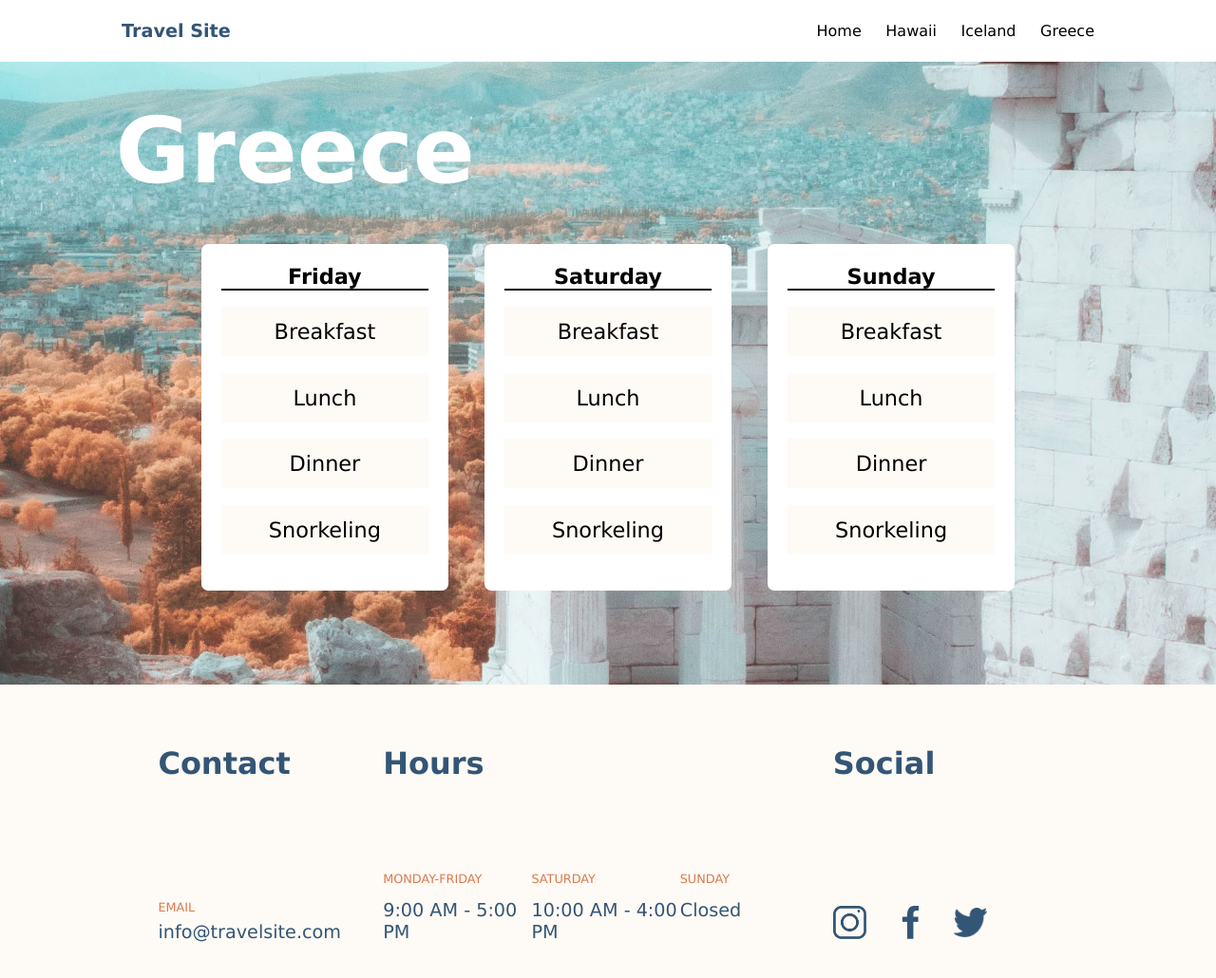
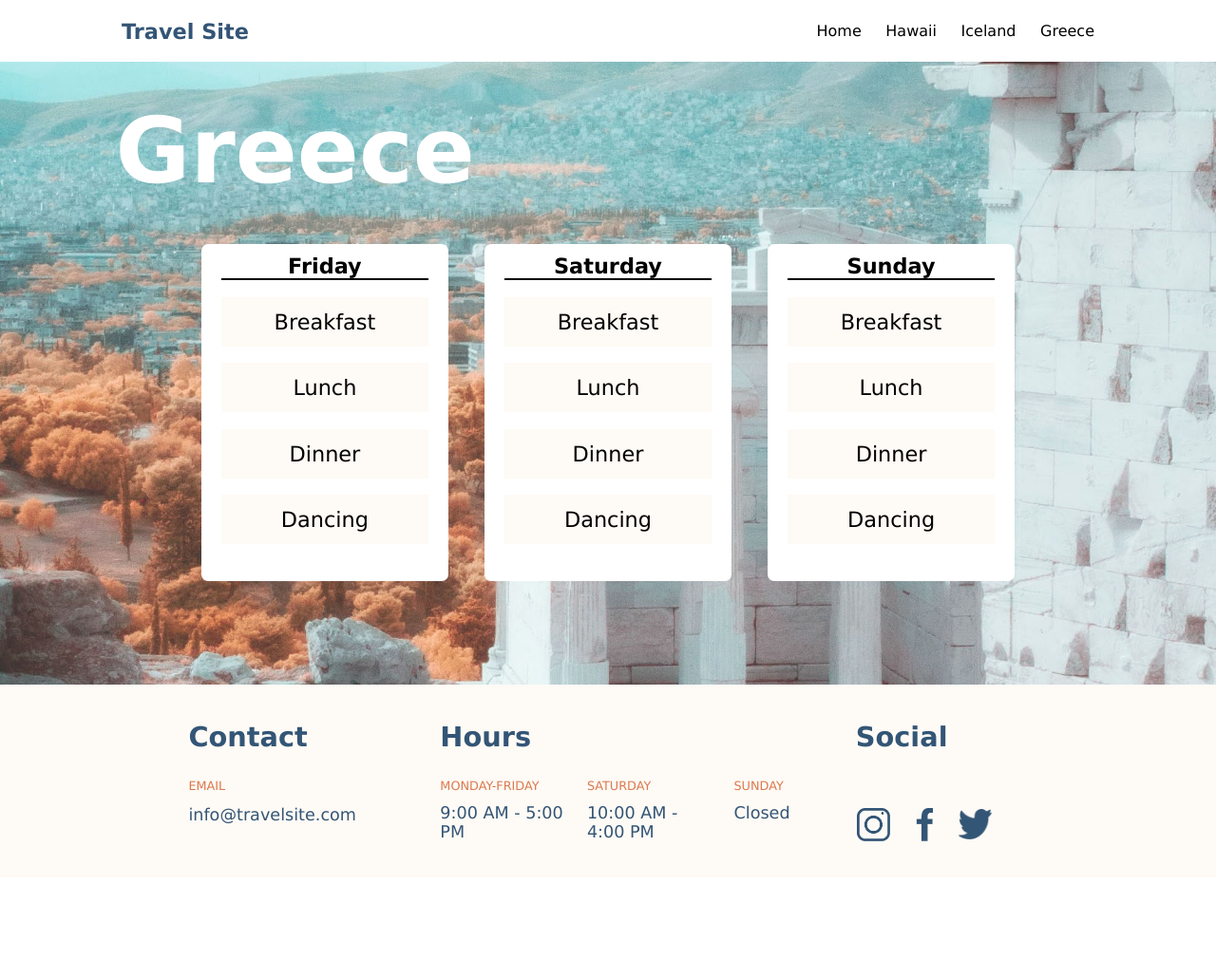
Before and after one commit to Starfodders/travelsite, a plain HTML site: page pages/greece.html in a window 1280 px wide. Shown: the whole page at 95% size. After the commit the page ends 924 px from the top, so only its background shows below. Drawn offline with Linux system fonts and the light colour scheme.

Commit message:
fixed footer

```diff
--- a/css/destinations.scss
+++ b/css/destinations.scss
@@ -29,7 +29,7 @@
     text-align: center;
     background-color: white;
     width: 25%;
-    padding: 2%;
+    padding: 1% 2% 2%;
     border-radius: 7px;
     font-size: 1.4rem;
     margin: 0 -5%;
--- a/css/main.scss
+++ b/css/main.scss
@@ -63,6 +63,7 @@
             @include card("../assets/images/hawaii.jpg");
             font-size: $mid-heading;
             font-weight: 700;
+            cursor: pointer;
         }
     }
 }
--- a/css/partials/global.scss
+++ b/css/partials/global.scss
@@ -46,7 +46,7 @@ $bg-color: #FEFAF5;
 $dest-heading: 6rem;
 $heading: 2.7rem;
 $mid-heading: 2rem;
-$sm-heading: 1.2rem;
+$sm-heading: 1.4rem;
 
 //MIXINS
 @mixin sectional {
@@ -118,65 +118,75 @@ header {
     color: $body-color;
     display: flex;
     width: 100%;
-    height: 400px;
-    padding: 5% 13% 10%;
-    justify-content: space-evenly;
+    padding: 3% 15.5%;
+    flex-wrap: wrap;
 
-    &__section {
-        width: 25%;
+    &__top {
+        display: flex;
+        justify-content: space-around;
+        width: 100%;
+        margin-bottom: 3%;
 
         &--title {
-            font-size: $mid-heading;
-            margin-bottom: 5%;
+            font-size: 1.8rem;
+            width: 30%;
+        }
+    }
+    &__bottom {
+        width: 100%;
+        display: flex;
+        justify-content: space-around;
+
+        &--container {
+            width: 30%;
+
+            &--hours {
+                width: 33%;
             }
 
-        &--small {
-            color: $highlight-orange;
-            text-transform: uppercase;
-            font-size: 0.8rem;
-            margin-bottom: 3%;
-        }
+            &__socials {
+                width: 50%;
+                display: flex;
+                justify-content: center;
+                align-items: flex-end;
+                gap: 20%;
+                margin-left: 18%;
 
-        &--detail {
-            font-size: $sm-heading;
-        }
-        &__hours {
-            display: flex;
-            flex-wrap: wrap;
 
-            p {
-                width: 33%;
-            }
-        }
-
-        &--socials {
-            width: 100%;
-            flex-wrap: nowrap;
-
-            img {
+                & img {
                     width: 35px;
                     height: 35px;
                     object-fit: contain;
-             margin-right: 10%;
                 }
+            }
+        }
+        &--title {
+            color: $highlight-orange;
+            font-size: 0.8rem;
+            text-transform: uppercase;
+            margin-bottom: 5%;
+        }
+        &--detail {
+            font-size: 1.1rem;
         }
      }
 }
 
-.footer__section:nth-child(1) {
+//specific alterations
+.footer__bottom--container:nth-child(2) {
     display: flex;
-    flex-direction: column;
     justify-content: space-between;
+    gap: 5%;
+}
+.footer__bottom--container--hours > .footer__bottom--title{
+    margin-bottom: 8%;
 }
 
-.footer__section:nth-child(2){
-    flex-grow: 2;
+.footer__top--title:nth-child(2), .footer__bottom--container:nth-child(2){
+    flex-grow: 1.5;
+}
+.footer__top--title:nth-child(3), .footer__bottom--container:nth-child(3) {
     display: flex;
-    flex-direction: column;
-    justify-content: space-between;
+    justify-content: center;
+    margin-left: -10%;
 }
-.footer__section:nth-child(3) {
-    display: flex;
-    flex-direction: column;
-    justify-content: space-between;
-}
--- a/pages/greece.html
+++ b/pages/greece.html
@@ -32,7 +32,7 @@
                         <li class = "destination__itinerary--card--item">Breakfast</li>
                         <li class = "destination__itinerary--card--item">Lunch</li>
                         <li class = "destination__itinerary--card--item">Dinner</li>
-                        <li class = "destination__itinerary--card--item">Snorkeling</li>
+                        <li class = "destination__itinerary--card--item">Dancing</li>
                     </ul>
                 </div>
                 <div class = "destination__itinerary--card">
@@ -41,7 +41,7 @@
                         <li class = "destination__itinerary--card--item">Breakfast</li>
                         <li class = "destination__itinerary--card--item">Lunch</li>
                         <li class = "destination__itinerary--card--item">Dinner</li>
-                        <li class = "destination__itinerary--card--item">Snorkeling</li>
+                        <li class = "destination__itinerary--card--item">Dancing</li>
                     </ul>
                 </div>
                 <div class = "destination__itinerary--card">
@@ -50,36 +50,42 @@
                         <li class = "destination__itinerary--card--item">Breakfast</li>
                         <li class = "destination__itinerary--card--item">Lunch</li>
                         <li class = "destination__itinerary--card--item">Dinner</li>
-                        <li class = "destination__itinerary--card--item">Snorkeling</li>
+                        <li class = "destination__itinerary--card--item">Dancing</li>
                     </ul>
                 </div>
             </div>
         </main>
         <footer class = "footer">
-        <div class = "footer__section">
-            <h3 class = "footer__section--title">Contact</h3>
-            <div class = "footer__section__email">
-                <p class = "footer__section--small">Email</p>
-                <p class = "footer__section--detail">info@travelsite.com</p>
+            <div class = "footer__top">
+                <h3 class = "footer__top--title">Contact</h3>
+                <h3 class = "footer__top--title">Hours</h3>
+                <h3 class = "footer__top--title">Social</h3>
+                </div>
+            <div class = "footer__bottom">
+                <div class = "footer__bottom--container">
+                    <p class = "footer__bottom--title">Email</p>
+                    <p class = "footer__bottom--detail">info@travelsite.com</p>
+                </div>
+                <div class ="footer__bottom--container">
+                    <div class = "footer__bottom--container--hours">
+                        <p class = "footer__bottom--title">Monday-Friday</p>
+                        <p class = "footer__bottom--detail">9:00 AM - 5:00 PM</p>
+                    </div>
+                    <div class = "footer__bottom--container--hours">
+                        <p class = "footer__bottom--title">Saturday</p>
+                        <p class = "footer__bottom--detail">10:00 AM - 4:00 PM</p>
+                    </div>
+                    <div class = "footer__bottom--container--hours">
+                        <p class = "footer__bottom--title">Sunday</p>
+                        <p class = "footer__bottom--detail">Closed</p>
                     </div>
                 </div>
-        <div class = "footer__section">
-            <h3 class = "footer__section--title">Hours</h3>
-            <div class = "footer__section__hours">
-                <p class = "footer__section--small">Monday-Friday</p>
-                <p class = "footer__section--small">Saturday</p>
-                <p class = "footer__section--small">Sunday</p>
-                <p class = "footer__section--detail">9:00 AM - 5:00 PM</p>
-                <p class = "footer__section--detail">10:00 AM - 4:00 PM</p>
-                <p class = "footer__section--detail">Closed</p>
-            </div>
-        </div>
-        <div class = "footer__section">
-            <h3 class = "footer__section--title">Social</h3>
-            <div class = "footer__section--socials">
+                <div class = "footer__bottom--container">
+                    <div class = "footer__bottom--container__socials">
                         <img src ="../assets/Icons/icon-instagram.png" alt = "instagram link"/>
                         <img src ="../assets/Icons/icon-facebook.png" alt = "facebook link"/>
                         <img src ="../assets/Icons/icon-twitter.png" alt = "twitter link"/>
+                    </div>
                 </div>
             </div>
         </footer>
```
Also changed, not shown: index.html (+31 -25 lines), pages/hawaii.html (+28 -22 lines), pages/iceland.html (+28 -22 lines), css/destinations.css, css/main.css, css/partials/global.css, 3 other files. Lines whose indentation alone changed are shown as unchanged.
